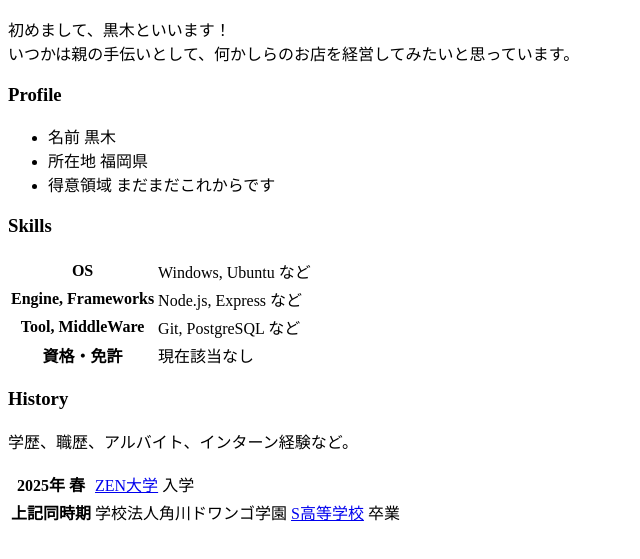
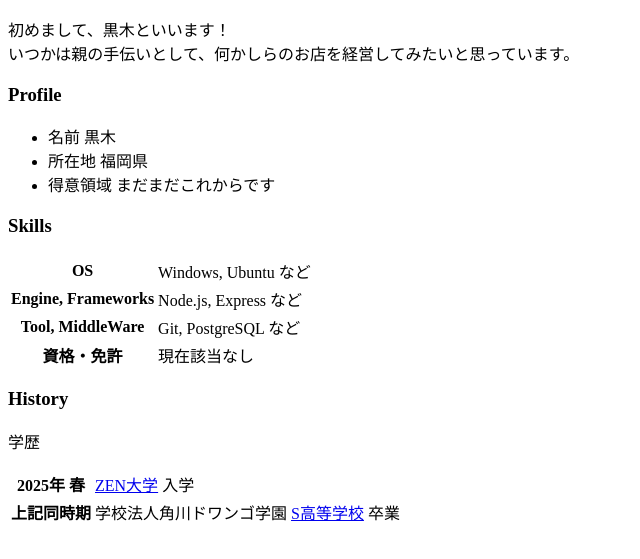
Before and after one commit to kuroki-09/kuroki-09.github.io, a plain HTML site: page index.html in a window 1280 px wide. Shown: the part 119-678 px from the top of the page, without its empty margins (0-640 px from the left). Drawn offline with Linux system fonts and the light colour scheme.

```diff
--- a/index.html
+++ b/index.html
@@ -43,7 +43,7 @@
     </table>
 
     <h3>History</h3>
-    <p>学歴、職歴、アルバイト、インターン経験など。</p>
+    <p>学歴</p>
     <table>
       <tr>
         <th>2025年 春</th>
```
